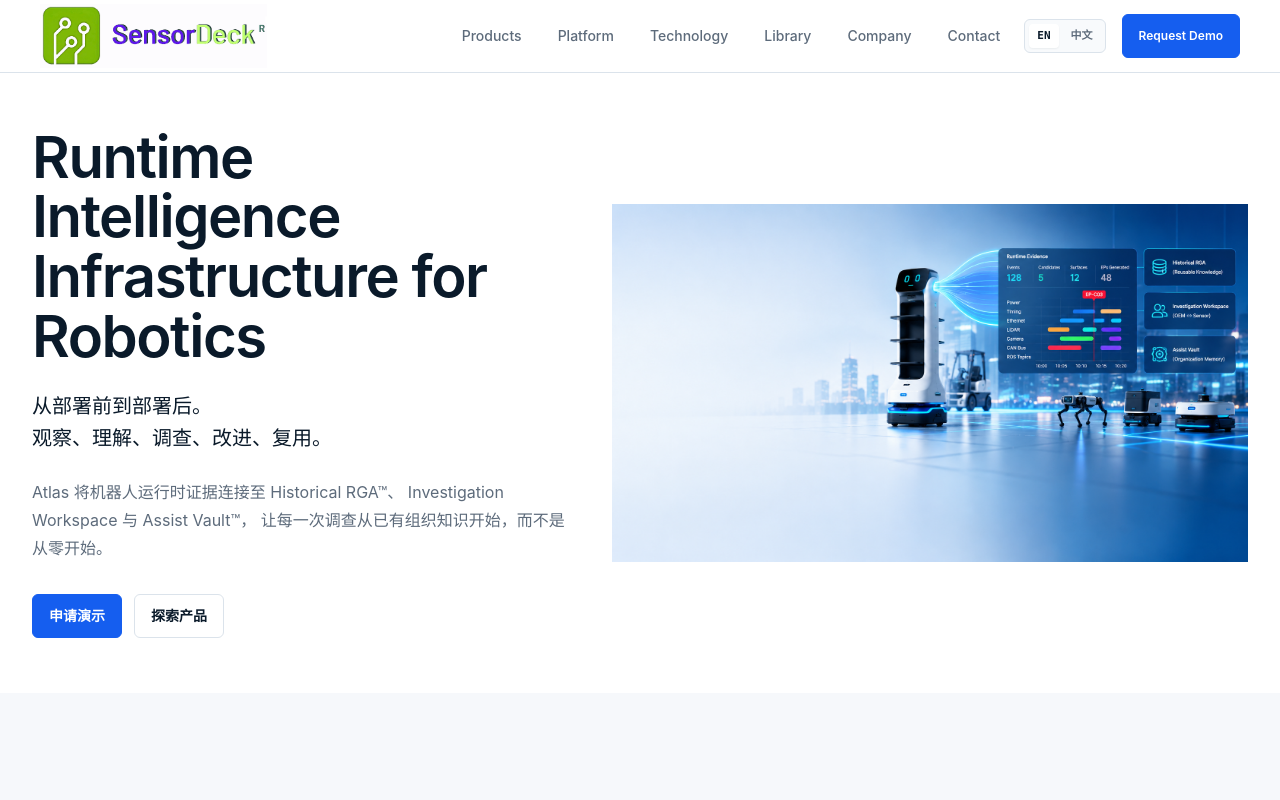
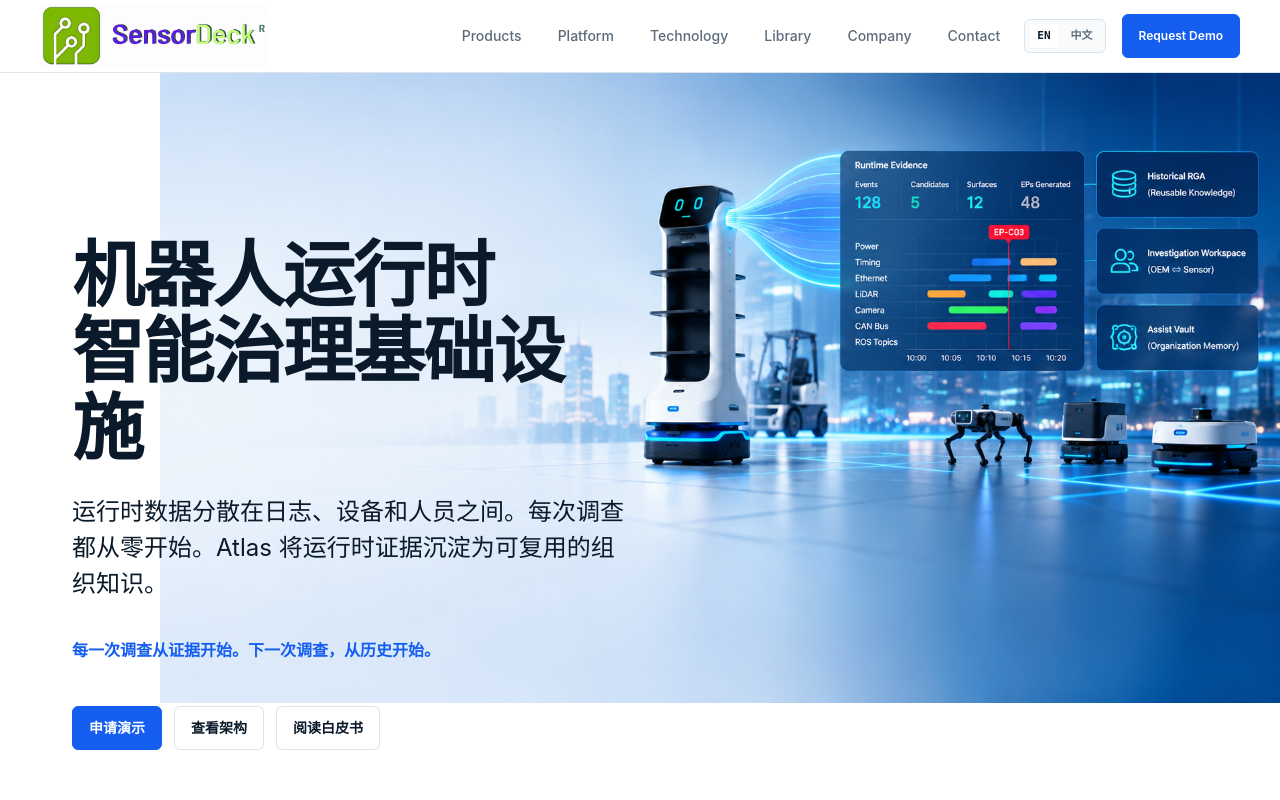
Before and after one commit to sensordeck/sensordeck-website, a Next.js app: page / in a window 1280 px wide. Shown: the top 800 px of the page. Built offline with nearby package versions, Linux system fonts and the light colour scheme.

Commit message:
Update homepage hero

```diff
--- a/src/app/page.tsx
+++ b/src/app/page.tsx
@@ -63,67 +63,52 @@
 
       <main>
     {/* Responsive Hero */}
-<section id="top" className="bg-white">
-  <div
-    className="
-      mx-auto
-      max-w-7xl
-      px-6 lg:px-8
-      grid
-      gap-10
-      items-center
-      lg:grid-cols-[540px_1fr]
-      py-12
-      lg:min-h-[620px]
-    "
-  >
-    {/* LEFT */}
-    <div className="z-10">
+<Section
+  id="top"
+  className="relative min-h-[380px] overflow-hidden bg-white"
+>
+  <Image
+    src="/images/hero-runtime.png"
+    alt=""
+    width={1672}
+    height={941}
+    priority
+    sizes="1100px"
+    className="pointer-events-none absolute right-0 top-0 h-auto w-[1050px] max-w-none lg:w-[1050px] xl:w-[1120px]"
+  />
 
-      <h1 className="text-[42px] lg:text-[58px] font-semibold leading-[1.03] tracking-tight text-ink">
-        Runtime Intelligence
+  <div className="relative z-10 mx-auto flex min-h-[380px] w-full max-w-7xl items-center px-6 py-8 lg:px-8">
+    <div className="max-w-[560px]">
+      <h1 className="mt-5 max-w-4xl text-5xl font-semibold leading-[1.06] tracking-tight text-ink md:text-6xl lg:text-7xl">
+        机器人运行时
         <br />
-        Infrastructure for Robotics
+        智能治理基础设施
       </h1>
 
-      <p className="mt-6 text-xl leading-8 text-ink">
-        从部署前到部署后。
-        <br />
-        观察、理解、调查、改进、复用。
+      <p className="mt-7 max-w-2xl text-xl leading-9 text-ink md:text-2xl">
+        {homeContent.heroSubtitle}
       </p>
 
-      <p className="mt-6 max-w-[540px] text-base leading-7 text-muted">
-        Atlas 将机器人运行时证据连接至 Historical RGA™、
-        Investigation Workspace 与 Assist Vault™，
-        让每一次调查从已有组织知识开始，而不是从零开始。
+      <p className="mt-8 max-w-2xl text-base font-semibold leading-8 text-atlas-blue">
+        {homeContent.heroValueProposition}
       </p>
 
-      <div className="mt-8 flex flex-wrap gap-3">
+      <div className="mt-10 flex flex-wrap gap-3">
         <Button href="/demo" variant="primary">
-          申请演示
+          {homeContent.ctas.primary}
         </Button>
 
-        <Button href="/products" variant="secondary">
-          探索产品
+        <Button href="/platform" variant="secondary">
+          {homeContent.ctas.viewArchitecture}
+        </Button>
+
+        <Button href="/library/whitepaper" variant="secondary">
+          {homeContent.ctas.readWhitePaper}
         </Button>
       </div>
-
     </div>
-
-    {/* RIGHT */}
-    <div className="relative">
-      <Image
-        src="/images/hero-runtime.png"
-        alt="Atlas Runtime"
-        width={1672}
-        height={941}
-        priority
-        className="w-full h-auto object-contain"
-      />
-    </div>
-
   </div>
-</section>
+</Section>
         {/* Category definition */}
         <Section id="category" className="bg-surface">
           <SectionHeading
```
